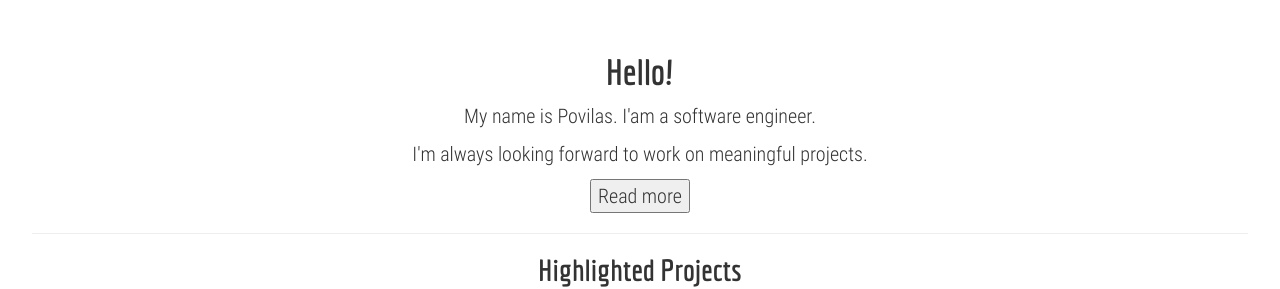
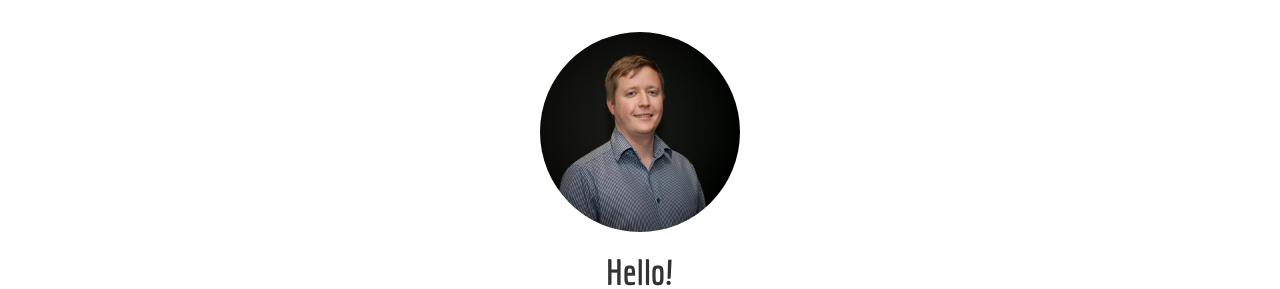
Before and after one commit to PovilasU/portfolio, a React (Create React App) app: page / in a window 1280 px wide. Shown: the top 289 px of the page. Built offline with nearby package versions, Linux system fonts and the light colour scheme.

Commit message:
Added profile picture, and styling for it

```diff
--- a/src/App.js
+++ b/src/App.js
@@ -13,6 +13,7 @@ class App extends Component {
   render() {
     return (
       <div>
+        <img src={profile} alt="profile" className="profile" />
         <h1>Hello!</h1>
         <p>My name is Povilas. I'am a software engineer.</p>
         <p>I'm always looking forward to work on meaningful projects.</p>
--- a/src/index.css
+++ b/src/index.css
@@ -23,3 +23,9 @@ h4,
 h5 {
   font-family: "EconomicaBold";
 }
+
+.profile {
+  width: 200px;
+  height: 200px;
+  border-radius: 100px;
+}
```
